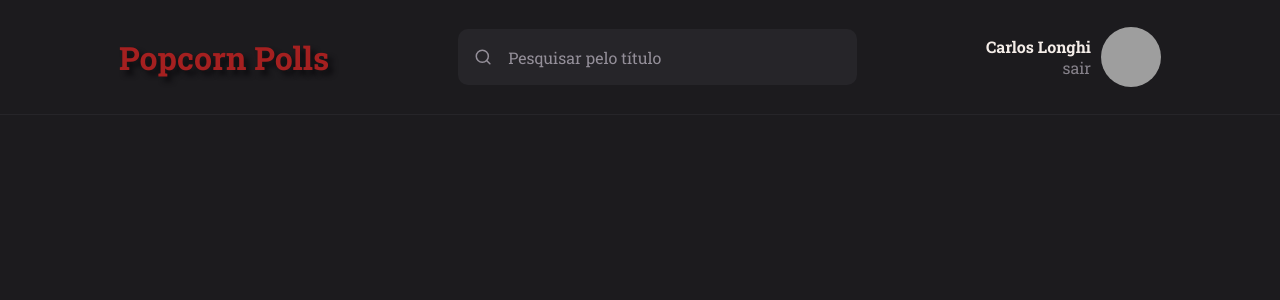
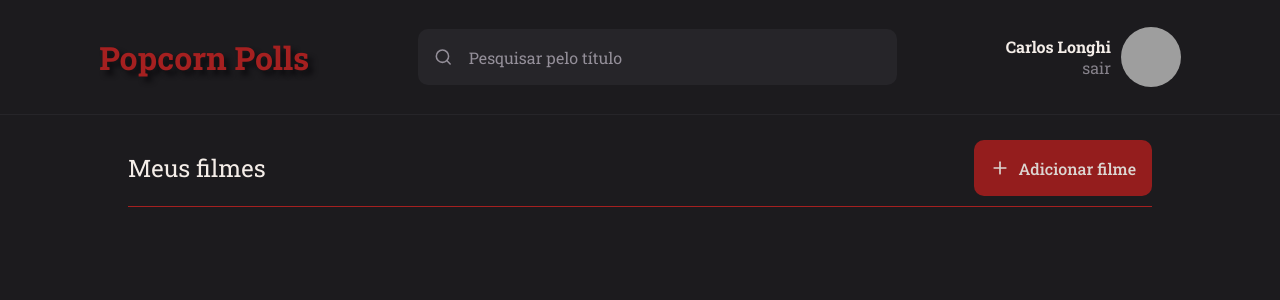
Before and after one commit to CarlosLonghi/Popcorn_Polls, a React (Vite) app: page / in a window 1280 px wide. Shown: the top 300 px of the page. Built offline with nearby package versions, Linux system fonts and the light colour scheme; grey boxes are pictures that could not be loaded.

Commit message:
feat: create component Section

```diff
--- a/src/components/Button/index.jsx
+++ b/src/components/Button/index.jsx
@@ -1,12 +1,13 @@
 import { Container } from "./styles";
 
-export function Button({ title, loading = false, ...rest }){
+export function Button({ icon : Icon, title, loading = false, ...rest }){
   return (
   <Container
     type="button"
     disabled={loading}
     {...rest}
   >
+    {Icon && <Icon size={20}/>}
     {loading ? 'Carregando...' : title}
   </Container>
   )
--- a/src/components/Button/styles.js
+++ b/src/components/Button/styles.js
@@ -3,14 +3,17 @@ import styled from 'styled-components'
 export const Container = styled.button`
   width: 100%;
   background-color: ${({ theme }) => theme.COLORS.WINE};
-  color: ${({ theme }) => theme.COLORS.BACKGROUND_800};
+  color: ${({ theme }) => theme.COLORS.WHITE};
 
   height: 56px;
   border: 0;
   padding: 0 16px;
-  margin-top: 16px;
   border-radius: 10px;
   font-weight: 500;
+  display: flex;
+  align-items: center;
+  justify-content: center;
+  gap: 8px;
 
   &:disabled {
     opacity: 0.5;
--- a/src/components/Header/styles.js
+++ b/src/components/Header/styles.js
@@ -13,7 +13,7 @@ export const Container = styled.header`
   display: grid;
   align-items: center;
   justify-content: space-evenly;
-  grid-template-areas:'brand search search profile';
+  grid-template-areas:'brand search search search profile';
 `
 
 export const Brand = styled.div`
--- /dev/null
+++ b/src/components/Section/index.jsx
@@ -0,0 +1,13 @@
+import {Container} from './styles'
+import { Button } from '../Button'
+import { FiPlus } from 'react-icons/fi'
+
+export function Section({title, children}){
+  return (
+    <Container>
+      <h2>{title}</h2>
+
+      {children}
+    </Container>
+  )
+}
--- /dev/null
+++ b/src/components/Section/styles.js
@@ -0,0 +1,20 @@
+import styled from "styled-components";
+
+export const Container = styled.section`
+  margin: 25px 0;
+  display: flex;
+  align-items: center;
+  justify-content: space-between;
+
+  border-bottom-width: 1px;
+  border-bottom-style: solid;
+  border-bottom-color: ${({theme}) => theme.COLORS.WINE};
+
+  padding-bottom: 10px;
+  margin-bottom: 20px;
+
+  > h2 {
+    font-weight: 400;
+    white-space: nowrap;
+  }
+`
--- a/src/pages/Home/index.jsx
+++ b/src/pages/Home/index.jsx
@@ -1,10 +1,26 @@
-import { Container } from './styles'
+import { FiPlus } from 'react-icons/fi'
+import { Container, Content } from './styles'
+
 import { Header } from '../../components/Header'
+import { Section } from '../../components/Section'
+import { Button } from '../../components/Button'
+
 
 export function Home(){
   return (
     <Container>
       <Header/>
+      <Content>
+        <Section title='Meus filmes'>
+          <Button title='Adicionar filme' icon={FiPlus}/>
+        </Section>
+
+        <div>
+
+        </div>
+
+      </Content>
+
     </Container>
   )
 }
--- a/src/pages/Home/styles.js
+++ b/src/pages/Home/styles.js
@@ -1,3 +1,21 @@
 import styled from 'styled-components'
 
-export const Container = styled.div``
+export const Container = styled.div`
+  width: 100%;
+  height: 100vh;
+
+  display: grid;
+  grid-template-rows: 115px auto;
+  grid-template-areas:
+    'header'
+    'content';
+`
+export const Content = styled.div`
+  grid-area: content;
+  padding: 0 10%;
+  overflow-y: auto;
+
+  button {
+    width: fit-content;
+  }
+`
```
Also changed, not shown: src/components/Movie/index.jsx (added, +10 -0 lines), src/components/Movie/styles.js (added).
